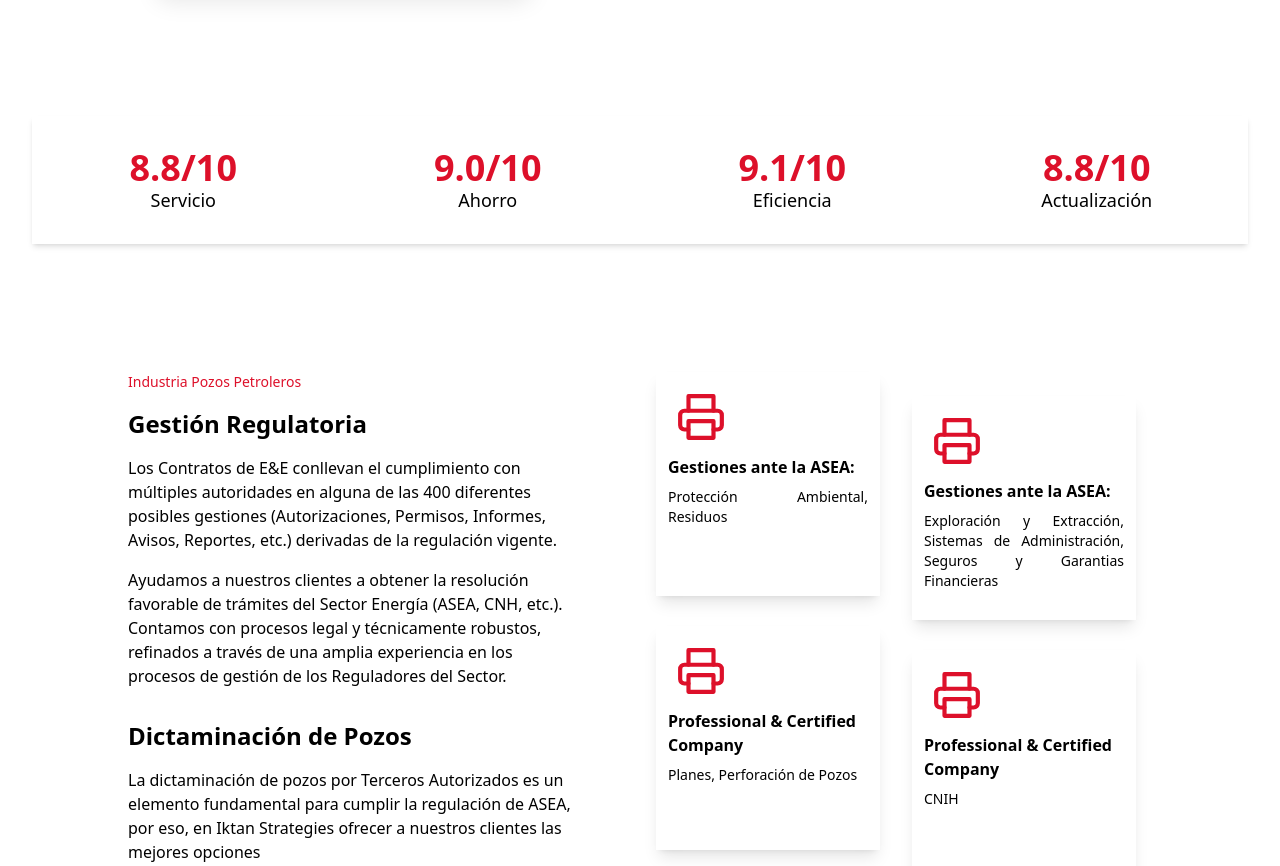
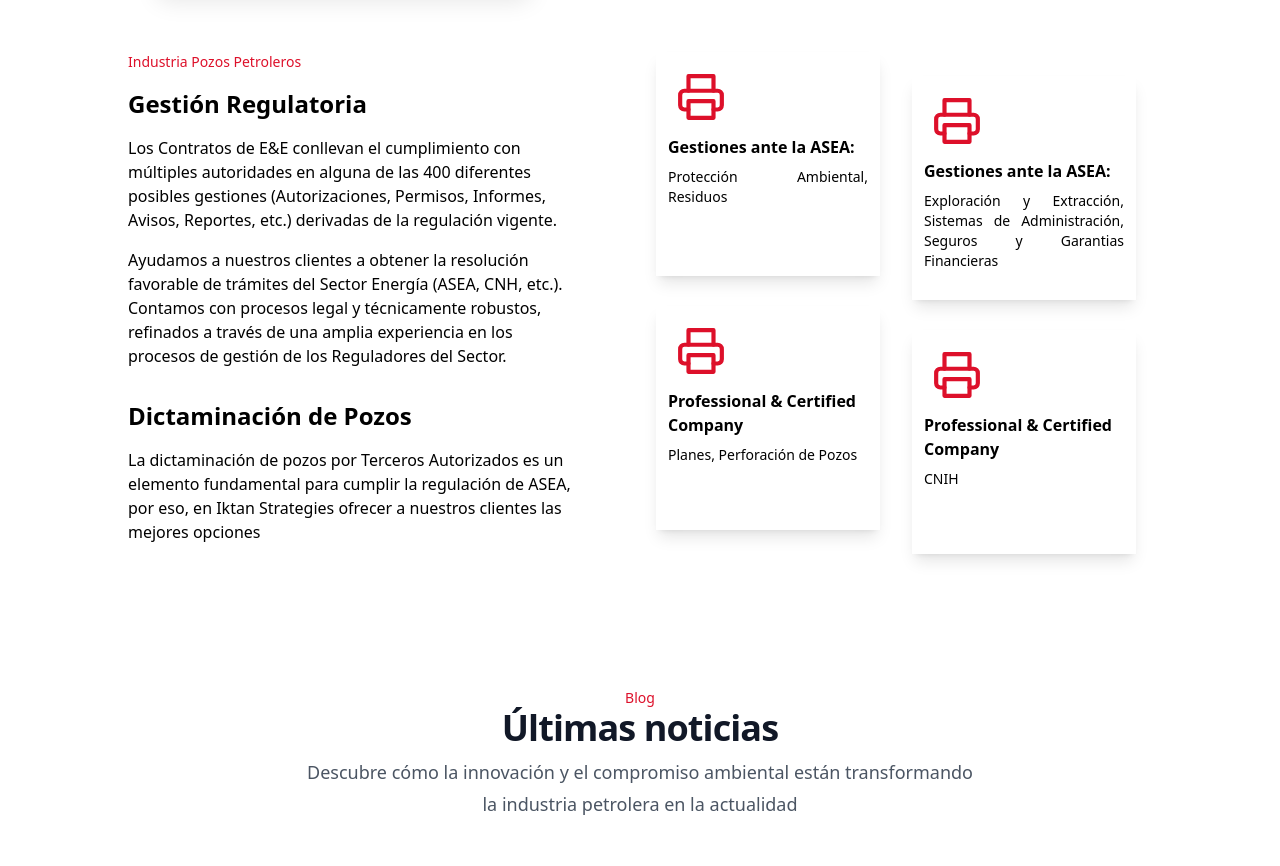
Before and after one commit to AlanVenegasT/Frontend-IktanStrategies, a React (Vite) app: page / in a window 1280 px wide. Shown: the part 2546-3412 px from the top of the page. Built offline with nearby package versions, Linux system fonts and the light colour scheme; grey boxes are pictures that could not be loaded.

Commit message:
En proceso las estadisticas

```diff
--- a/src/pages/Home.jsx
+++ b/src/pages/Home.jsx
@@ -18,7 +18,7 @@ const Home = () => {
     <Services/>
     <Busqueda/>
     <About/>
-    <Estadisticas/>
+    {/* <Estadisticas/> */}
     <Elegirnos/>
     {/* <Testimaniales/> */}
     <Blog/>
```
